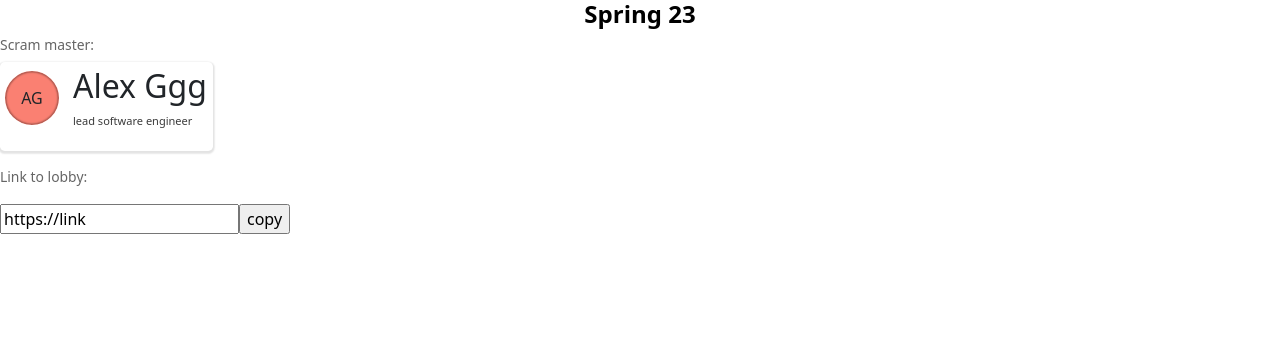
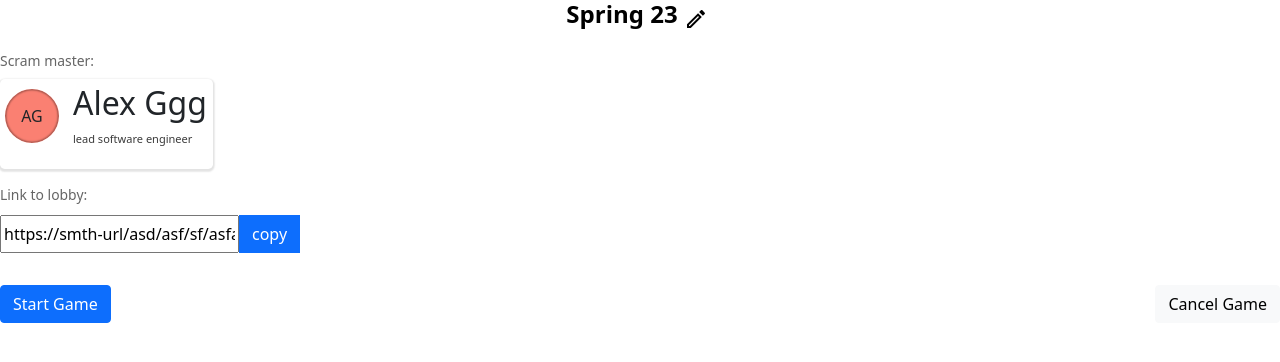
Before and after one commit to Yeeeeee1/pointing-poker, a React (Create React App) app in the folder pointing-poker/: page /lobby in a window 1280 px wide. Shown: the top 362 px of the page. Built offline with nearby package versions, Linux system fonts and the light colour scheme.

Commit message:
feat: lobby header & lobby info layout

```diff
--- /dev/null
+++ b/pointing-poker/src/components/Pages/LobbyPage/LobbyInfo/LobbyHeader/LobbyHeader.tsx
@@ -0,0 +1,35 @@
+import React, { ReactElement, useState } from "react";
+import EditImage from "../../../../../assets/images/edit-icon.svg";
+import "./lobbyHeader.scss";
+
+const LobbyHeader = (): ReactElement => {
+  const [lobbyName, updateLobbyName] = useState("Spring 23");
+  const [isEditLobbyName, toggleIsEditLobbyName] = useState(false);
+
+  const handleInput = (inputElement: EventTarget): void => {
+    updateLobbyName((inputElement as HTMLInputElement).value);
+  };
+
+  return (
+    <div className="lobby-header">
+      {isEditLobbyName ? (
+        <input
+          type="text"
+          value={lobbyName}
+          onInput={({ target }) => handleInput(target)}
+        />
+      ) : (
+        <h3 className="lobby__title">{lobbyName}</h3>
+      )}
+      <button
+        className="lobby-header__button"
+        type="button"
+        onClick={() => toggleIsEditLobbyName(!isEditLobbyName)}
+      >
+        {isEditLobbyName ? <p>save</p> : <img src={EditImage} alt="pencil" />}
+      </button>
+    </div>
+  );
+};
+
+export default LobbyHeader;
--- /dev/null
+++ b/pointing-poker/src/components/Pages/LobbyPage/LobbyInfo/LobbyHeader/lobbyHeader.scss
@@ -0,0 +1,25 @@
+.lobby-header {
+  display: flex;
+  align-items: center;
+  justify-content: center;
+
+  &__button {
+    background-color: transparent;
+    border: none;
+    transition: .2s;
+    transform-origin: center;
+
+    &:hover {
+      filter: brightness(0.8);
+      transform: scale(1.05);
+    }
+
+    &:active {
+      transform: scale(0.98);
+    }
+
+    &:focus {
+      outline: none;
+    }
+  }
+}
--- a/pointing-poker/src/components/Pages/LobbyPage/LobbyInfo/LobbyInfo.tsx
+++ b/pointing-poker/src/components/Pages/LobbyPage/LobbyInfo/LobbyInfo.tsx
@@ -1,21 +1,48 @@
-import React, { ReactElement } from "react";
+import React, { ReactElement, useRef } from "react";
+import { Button } from "react-bootstrap";
+import "./lobbyInfo.scss";
 import MemberCard from "../../../MemberCard/MemberCard";
-import "./lobbyInfo.scss";
+import LobbyHeader from "./LobbyHeader/LobbyHeader";
 
-const LobbyInfo = (): ReactElement => (
-  <div>
-    <h3 className="lobby__title">Spring 23</h3>
+const LobbyInfo = (): ReactElement => {
+  const inputRef = useRef<any>(null);
+  const url = "https://smth-url/asd/asf/sf/asfasfasfasfasfasfasfasfasfas";
+
+  const copyURL = (): void => {
+    inputRef.current.select();
+    document.execCommand("copy");
+    inputRef.current.blur();
+  };
+
+  return (
     <div>
-      <h5 className="lobby-info__title">Scram master:</h5>
-      <MemberCard />
-      <p className="lobby-info__title">Link to lobby:</p>
+      <LobbyHeader />
       <div>
-        <input type="text" value="https://link" />
-        <input type="button" value="copy" />
+        <h5 className="lobby-info__title">Scram master:</h5>
+        <MemberCard />
+        <p className="lobby-info__title">Link to lobby:</p>
+        <div className="lobby-info__copy-link">
+          <input
+            ref={inputRef}
+            className="lobby-info__input"
+            type="text"
+            value={url}
+          />
+          <Button
+            className="lobby-info__button"
+            onClick={() => copyURL()}
+            variant="primary"
+          >
+            copy
+          </Button>
+        </div>
+      </div>
+      <div className="lobby-info__controls">
+        <Button variant="primary">Start Game</Button>
+        <Button variant="light">Cancel Game</Button>
       </div>
     </div>
-    <div className="lobby-info__controls" />
-  </div>
-);
+  );
+};
 
 export default LobbyInfo;
--- a/pointing-poker/src/components/Pages/LobbyPage/LobbyInfo/lobbyInfo.scss
+++ b/pointing-poker/src/components/Pages/LobbyPage/LobbyInfo/lobbyInfo.scss
@@ -3,5 +3,22 @@
     font-size: 0.87rem;
     font-weight: 500;
     color: #656565;
+    margin: 1rem 0 0.6rem;
+  }
+
+  &__button {
+    border-radius: 0;
+  }
+
+  &__copy-link {
+    display: flex;
+    align-items: stretch;
+  }
+
+  &__controls {
+    margin-top: 2rem;
+    display: flex;
+    justify-content: space-between;
+    align-items: center;
   }
 }
```
Also changed, not shown: pointing-poker/src/assets/images/edit-icon.svg (added).
